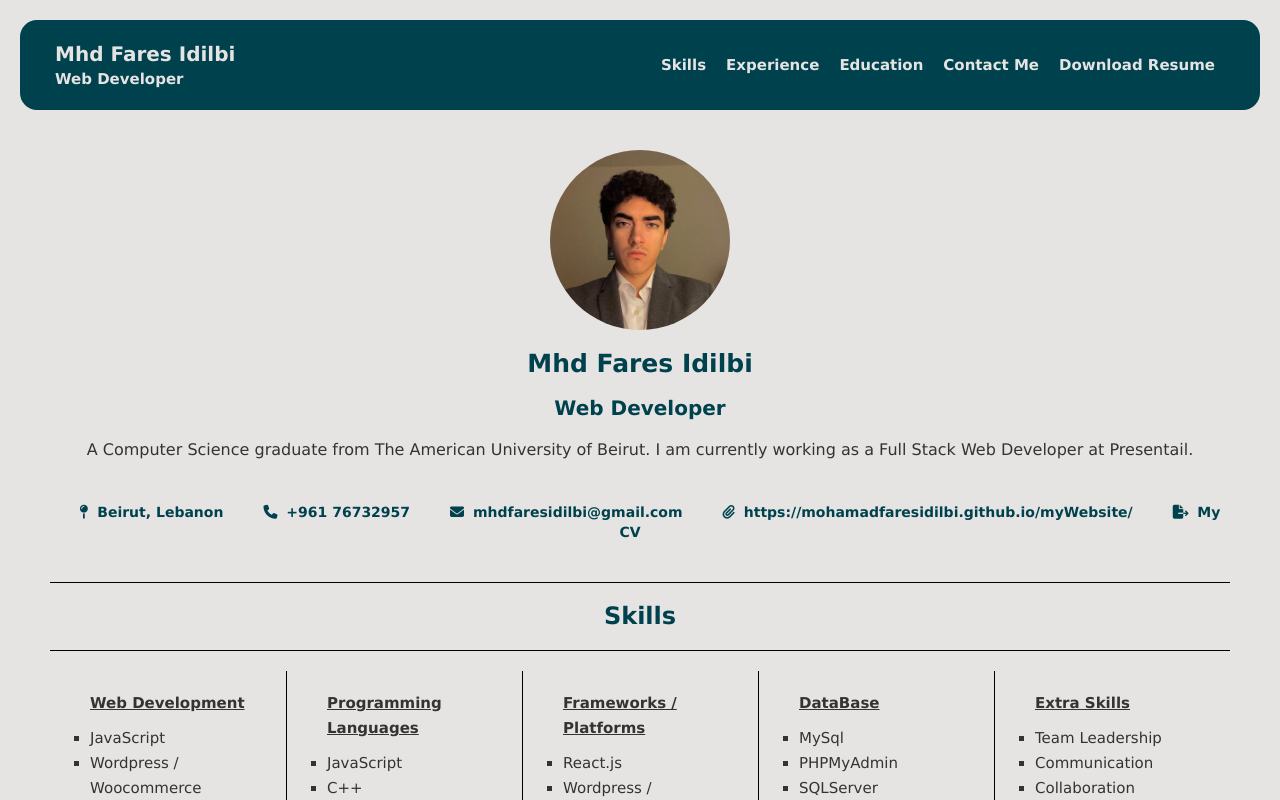
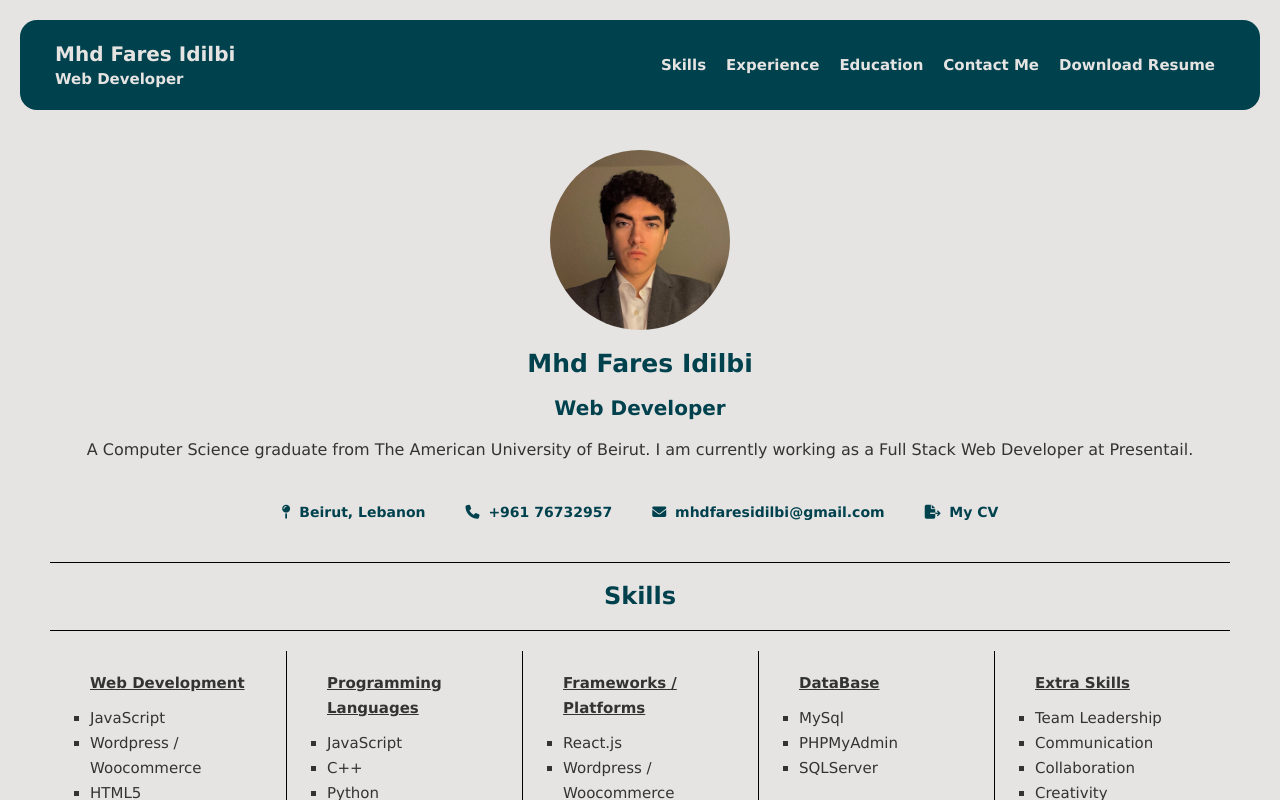
Before and after one commit to mohamadfaresidilbi/fares-idilbi, a React (Create React App) app: page / in a window 1280 px wide. Shown: the top 800 px of the page. Built offline with nearby package versions, Linux system fonts and the light colour scheme.

Commit message:
remove cv

```diff
--- a/src/Comp/Desc.jsx
+++ b/src/Comp/Desc.jsx
@@ -21,7 +21,6 @@ function Desc() {
                             <a href="https://www.google.com/maps/place/Beirut,+Lebanon/@33.8892183,35.5042823,13z/data=!4m2!3m1!1s0x151f17215880a78f:0x729182bae99836b4" target="_blank"><i class="fas fa-map-pin"></i> &nbsp;<b>Beirut, Lebanon</b></a>
                             <a href="tel:+96176732957"><i class="fas fa-phone"></i> &nbsp;<b>+961 76732957</b></a>
                             <a href="mailto:mhdfaresidilbi@gmail.com"><i class="fas fa-envelope"></i> &nbsp;<b>mhdfaresidilbi@gmail.com</b></a>
-                            <a href="https://mohamadfaresidilbi.github.io/myWebsite/"><i class="fas fa-paperclip"></i> &nbsp;<b>https://mohamadfaresidilbi.github.io/myWebsite/</b></a>
                             <a href={files} target="_blank" class="cv" download="Fares Idilbi - CV"><i class="fas fa-file-export"></i> &nbsp;<b>My CV</b></a>
                     </div>
                 </div>
```
